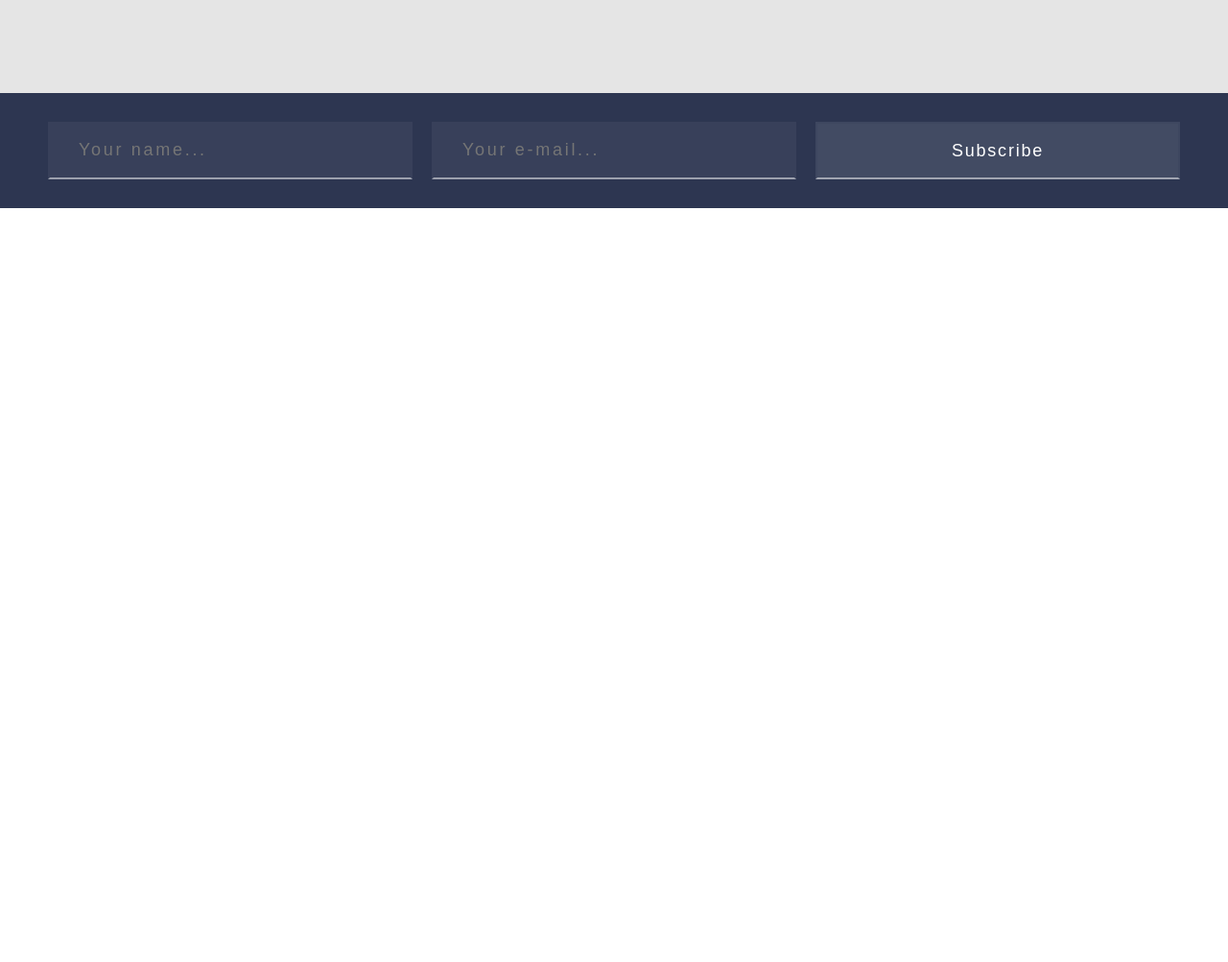
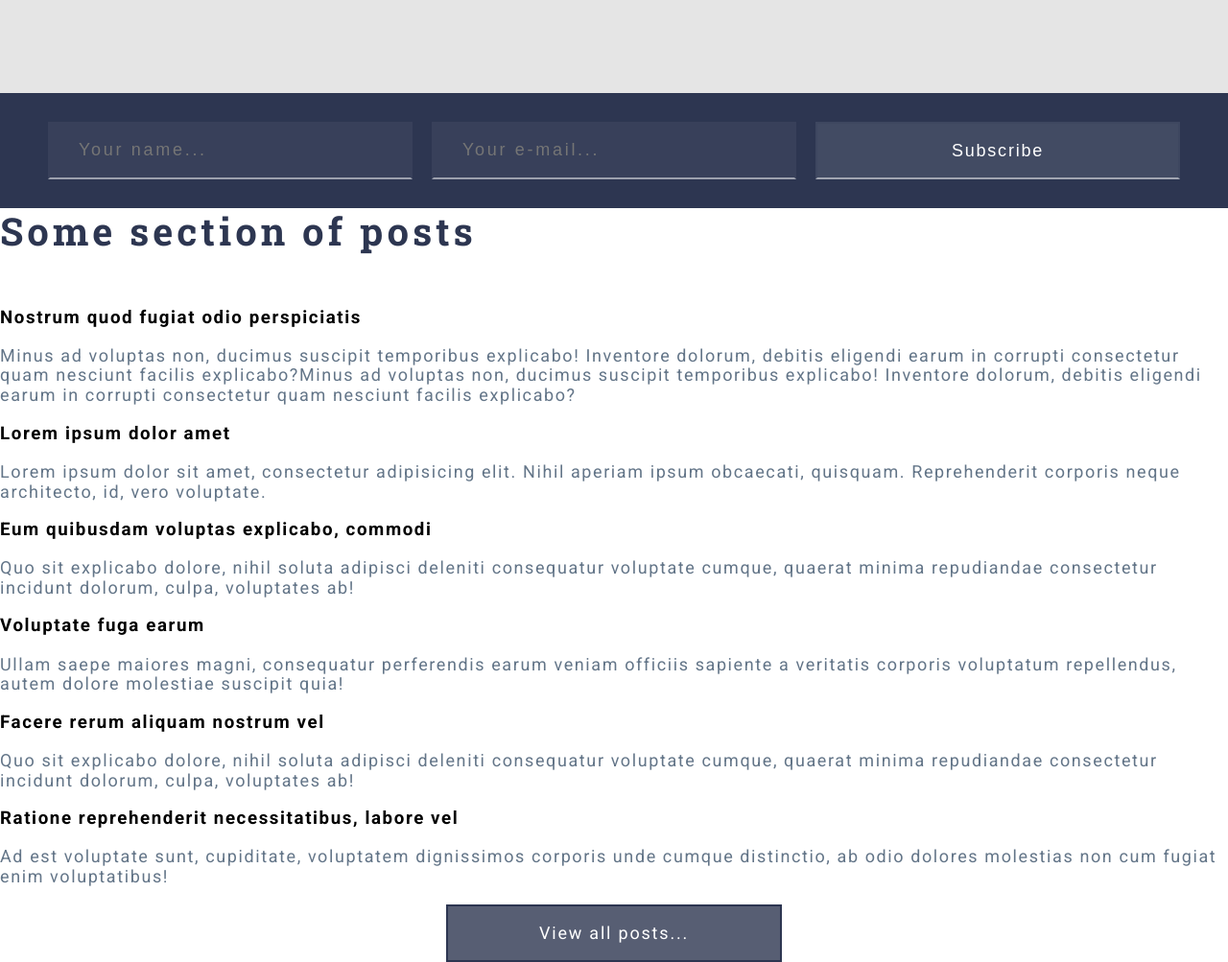
Before and after one commit to SofyaKisliak/grid-template_20211701, a website: page index.html in a window 1280 px wide. Shown: the part 2343-3346 px from the top of the page at 96% size. Before the commit the page ends 2560 px from the top, so only its background shows below. Drawn offline with Linux system fonts and the light colour scheme.

Commit message:
разметка блока posts

```diff
--- a/assets/css/style.css
+++ b/assets/css/style.css
@@ -504,6 +504,9 @@ h2{
   margin-top: 0;
   margin-bottom: 56px;
 }
+h3{
+  color: #000000;
+}
 
 a{
   text-decoration: none;
@@ -704,7 +707,8 @@ p{
   grid-gap: 10px;
   margin-bottom: 20px;
 }
-.skills__button{
+.skills__button,
+.posts__button{
   display: flex;
   justify-content: center;
 }
--- a/index.html
+++ b/index.html
@@ -157,8 +157,98 @@
       </div>
     </form>
   </section>
-  <!--<section></section>
-  <section></section>-->
+  <section class="posts">
+    <div class="post__container">
+
+      <h2>Some section of posts</h2>
+      <div class="post__grid">
+        <article class="post-item">
+          <a class="post-item__link" href="#">
+            <div class="post-item__overlay"></div>
+            <div class="post-item__image"></div>
+            <div class="post-item__caption">
+              <h3>Nostrum quod fugiat odio perspiciatis</h3>
+              <p>Minus ad voluptas non, ducimus suscipit temporibus explicabo! Inventore dolorum, debitis eligendi earum
+                in corrupti consectetur quam nesciunt facilis explicabo?Minus ad voluptas non, ducimus suscipit
+                temporibus explicabo! Inventore dolorum, debitis eligendi earum in corrupti consectetur quam nesciunt
+                facilis explicabo?</p>
+            </div>
+          </a>
+        </article>
+        <article class="post-item">
+          <a class="post-item__link" href="#">
+            <div class="post-item__overlay"></div>
+            <div class="post-item__image"></div>
+            <div class="post-item__caption">
+              <h3>Lorem ipsum dolor amet</h3>
+              <p>Lorem ipsum dolor sit amet,
+                consectetur adipisicing elit. Nihil
+                aperiam ipsum obcaecati, quisquam.
+                Reprehenderit corporis neque
+                architecto, id, vero voluptate.</p>
+            </div>
+          </a>
+        </article>
+        <article class="post-item">
+          <a class="post-item__link" href="#">
+            <div class="post-item__overlay"></div>
+            <div class="post-item__image"></div>
+            <div class="post-item__caption">
+              <h3>Eum quibusdam voluptas explicabo, commodi</h3>
+              <p>Quo sit explicabo dolore, nihil soluta
+                adipisci deleniti consequatur voluptate
+                cumque, quaerat minima repudiandae
+                consectetur incidunt dolorum, culpa,
+                voluptates ab!</p>
+            </div>
+          </a>
+        </article>
+        <article class="post-item">
+          <a class="post-item__link" href="#">
+            <div class="post-item__overlay"></div>
+            <div class="post-item__image"></div>
+            <div class="post-item__caption">
+              <h3>Voluptate fuga earum</h3>
+              <p>Ullam saepe maiores magni,
+                consequatur perferendis earum
+                veniam officiis sapiente a veritatis
+                corporis voluptatum repellendus,
+                autem dolore molestiae suscipit quia!</p>
+            </div>
+          </a>
+        </article>
+        <article class="post-item">
+          <a class="post-item__link" href="#">
+            <div class="post-item__overlay"></div>
+            <div class="post-item__image"></div>
+            <div class="post-item__caption">
+              <h3>Facere rerum aliquam nostrum vel</h3>
+              <p>Quo sit explicabo dolore, nihil soluta
+                adipisci deleniti consequatur voluptate
+                cumque, quaerat minima repudiandae
+                consectetur incidunt dolorum, culpa,
+                voluptates ab!</p>
+            </div>
+          </a>
+        </article>
+        <article class="post-item">
+          <a class="post-item__link" href="#">
+            <div class="post-item__overlay"></div>
+            <div class="post-item__image"></div>
+            <div class="post-item__caption">
+              <h3>Ratione reprehenderit necessitatibus, labore vel</h3>
+              <p>Ad est voluptate sunt, cupiditate, voluptatem dignissimos corporis unde
+                cumque distinctio, ab odio dolores molestias non cum fugiat enim voluptatibus!</p>
+            </div>
+          </a>
+        </article>
+      </div>
+      <div class="posts__button">
+        <a class="btn-accent" href="#">View all posts...</a>
+      </div>
+    </div>
+  </section>
+  <!--<section></section>-->
 
 
 
```
